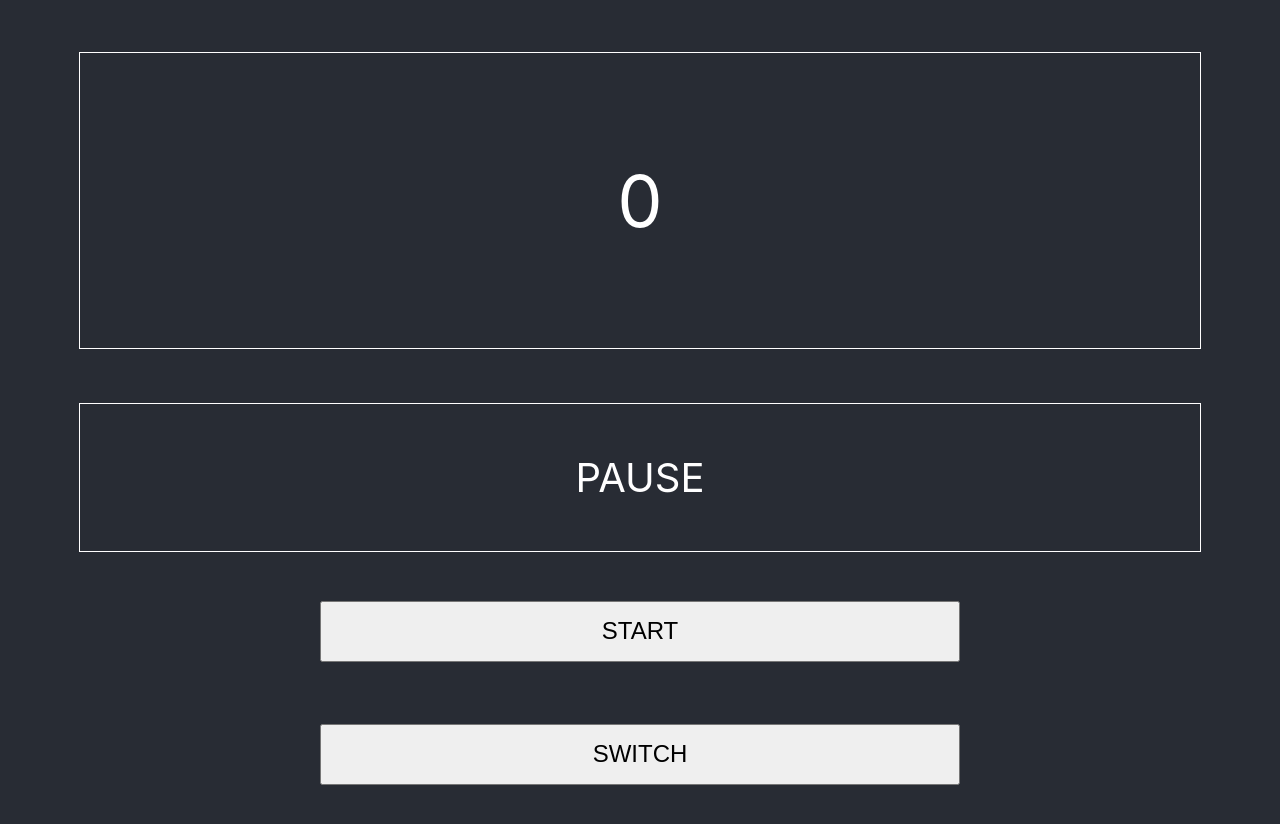
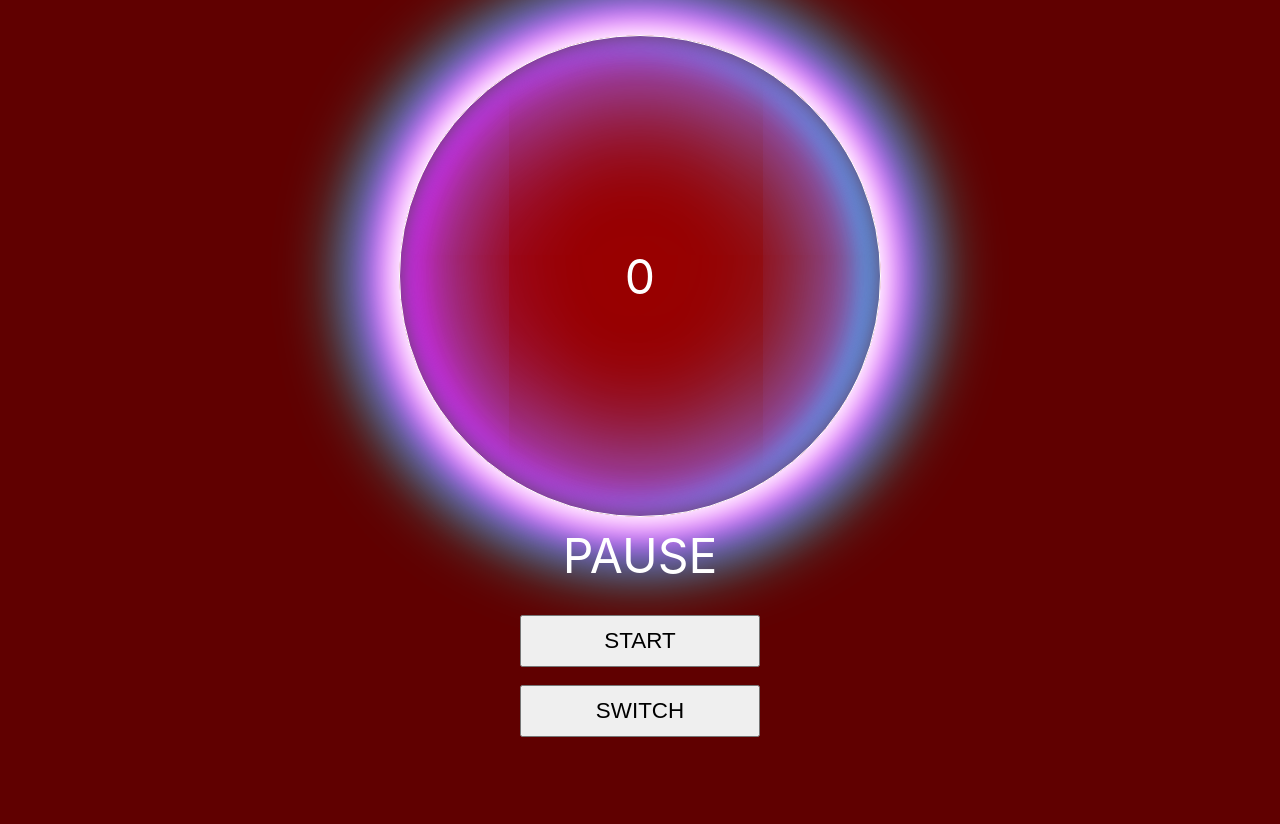
Before and after one commit to guykibby/Timer, a React (Create React App) app: page / in a window 1280 px wide. Shown: the top 824 px of the page. Built offline with nearby package versions, Linux system fonts and the light colour scheme.

Commit message:
CSS animation

```diff
--- a/src/App.css
+++ b/src/App.css
@@ -1,39 +1,118 @@
 .App-main {
-  background-color: #282c34;
   height: 100vh;
-  margin: auto;
+  min-height: fit-content;
   display: grid;
   place-items: center;
-  grid-template-rows: 3fr 1.5fr 1fr 1fr;
+  grid-template-rows: 65% 1fr 1fr 1fr 1fr;
   color: white;
   padding: 1rem;
+  font-size: 1.6rem;
+}
+
+.PAUSE {
+  background-color: #600000;
+  transition: background-color 0.5s ease;
+}
+
+.WORK {
+  background-color: #0f0080;
+  transition: background-color 0.5s ease;
+}
+
+.PLAY {
+  background-color: #126100;
+  transition: background-color 0.5s ease;
+}
+
+.TimerPAUSE {
+  background-color: #980000;
+  box-shadow: inset 0 0 25px rgb(76, 76, 76), inset 10px 0 40px #f0f,
+    inset -10px 0 40px #0ff, inset 10px 0 150px #f0f, inset -10px 0 150px #0ff,
+    0 0 30px 15px #fff, 0 0 50px 30px #f0f, 0 0 70px 45px #0ff;
+}
+
+.TimerWORK {
+  background-color: #1500b4;
+  box-shadow: inset 0 0 50px rgb(76, 76, 76), inset 20px 0 80px rgb(183, 0, 255),
+    inset -20px 0 80px rgb(183, 0, 255), inset 20px 0 300px rgb(183, 0, 255),
+    inset -20px 0 300px rgb(183, 0, 255), 0 0 60px 30px rgb(159, 159, 159),
+    0 0 100px 60px rgb(183, 0, 255), 0 0 140px 90px rgb(183, 0, 255);
+  opacity: 1;
+  animation: flickerAnimation 1s infinite;
+}
+
+.TimerPLAY {
+  background-color: #1a9000;
+  box-shadow: inset 0 0 50px rgb(153, 153, 153),
+    inset 20px 0 80px rgb(255, 132, 0), inset -20px 0 80px rgb(255, 132, 0),
+    inset 20px 0 300px rgb(255, 132, 0), inset -20px 0 300px #0ff,
+    0 0 60px 30px rgb(76, 76, 76), 0 0 100px 60px rgb(255, 132, 0),
+    0 0 140px 90px rgb(255, 132, 0);
+  opacity: 1;
+  animation: flickerAnimation 1s infinite;
 }
 
 .App-link {
   color: #61dafb;
 }
 
-.box {
+@keyframes flickerAnimation {
+  /* flame pulses */
+  0% {
+    opacity: 0.7;
+  }
+  50% {
+    opacity: 1;
+  }
+  100% {
+    opacity: 0.7;
+  }
+}
+
+.animate-flicker {
+}
+
+.timerbox {
   display: grid;
   place-items: center;
   border: 1px solid white;
-  width: 90%;
-  min-height: 80%;
-  max-width: 70rem;
-}
+  width: 65vw;
+  height: 65vw;
 
-.button {
-  margin: 1rem;
-  width: 60%;
-  height: 50%;
-  max-width: 40rem;
-  font-size: 3vh;
-}
+  border-radius: 50%;
 
-.Timer {
-  font-size: 9vh;
+  /* position: relative; */
+  max-width: 20rem;
+  max-height: 20rem;
 }
 
 .ModeDisplay {
-  font-size: 5vh;
+  margin-top: -2rem;
 }
+
+/* .content {
+  position: absolute;
+  top: 0;
+  left: 0;
+  bottom: 0;
+  right: 0;
+} */
+
+.button {
+  margin: auto;
+  width: 60%;
+  height: 75%;
+  max-width: 15rem;
+  font-size: 1.4rem;
+}
+
+@media only screen and (min-width: 40rem) {
+  .App-main {
+    font-size: 3rem;
+  }
+
+  .timerbox {
+    max-width: 30rem;
+    max-height: 30rem;
+  }
+}
--- a/src/App.js
+++ b/src/App.js
@@ -59,10 +59,15 @@ function App() {
     setInterval(checkTime, 100);
   }, []);
 
+  let mainState = "App-main " + theState;
+  let timerBoxState = "timerbox Timer" + theState;
+
   return (
-    <main className="App-main">
-      <div className="Timer box">{timerTime}</div>
-      <div className="ModeDisplay box">{theState}</div>
+    <main className={mainState}>
+      <div className={timerBoxState}>
+        <p className="content">{timerTime}</p>
+      </div>
+      <div className="ModeDisplay">{theState}</div>
 
       <button className="PauseButton button" onClick={pauseTime}>
         {theState === "PAUSE" ? "START" : "PAUSE"}
```
